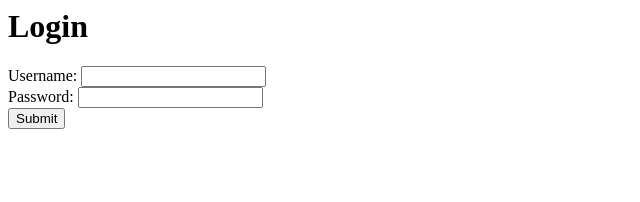
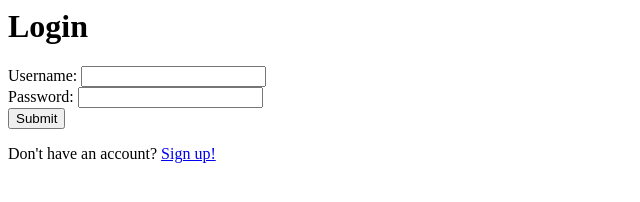
Before and after one commit to leviking/KikiSaver, a website: page public/login.html in a window 1280 px wide. Shown: the whole page, without its empty margins (0-640 px from the left). Drawn offline with Linux system fonts and the light colour scheme.

Commit message:
added link to sign-up in login page

```diff
--- a/public/login.html
+++ b/public/login.html
@@ -20,6 +20,7 @@
             <input type="submit" value="Submit">
         </div>
     </form>
+    <p>Don't have an account? <a href="/login"> Sign up!</a></p>
     <script>
         window.onload = (event) => {
             let gps = document.querySelector('input[name="gps"]');
```
